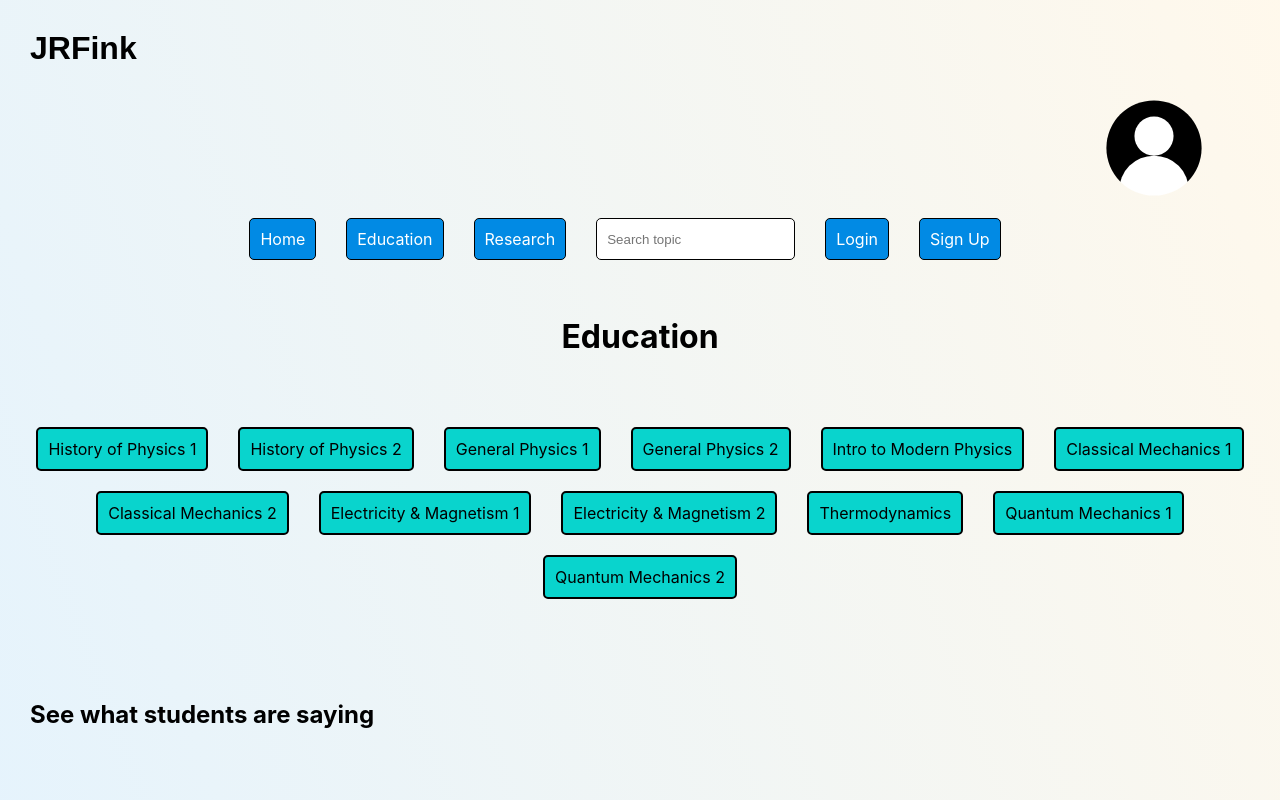
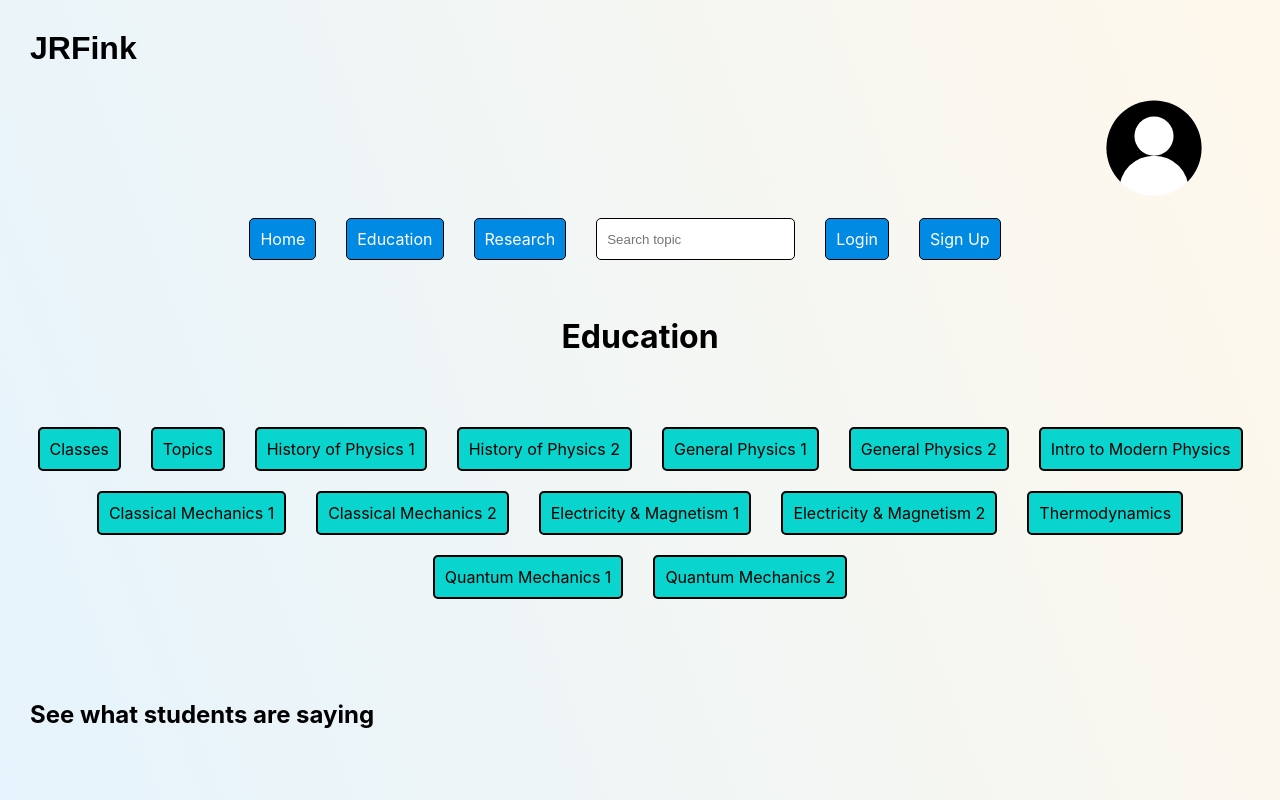
Before and after one commit to JRFink/jrfphyspagesnew, a Next.js app: page /education in a window 1280 px wide. Shown: the top 800 px of the page. Built offline with nearby package versions, Linux system fonts and the light colour scheme.

Commit message:
Update index.tsx

```diff
--- a/pages/education/index.tsx
+++ b/pages/education/index.tsx
@@ -11,6 +11,11 @@ const Education = () => {
             <br></br>
             <br></br>
             <div className={style.flexContainer}>
+
+                <Link href="/education/classes" className={style.generalLink}>Classes</Link>
+                <br />
+                <Link href="/education/topics" className={style.generalLink}>Topics</Link>
+                <br />
                 <Link href="/education/hop1" className={style.generalLink}>History of Physics 1</Link><br></br>
                 <Link href="/education/hop2" className={style.generalLink}>History of Physics 2</Link><br></br>
                 <Link href="/education/gp1" className={style.generalLink}>General Physics 1</Link><br></br>
```
